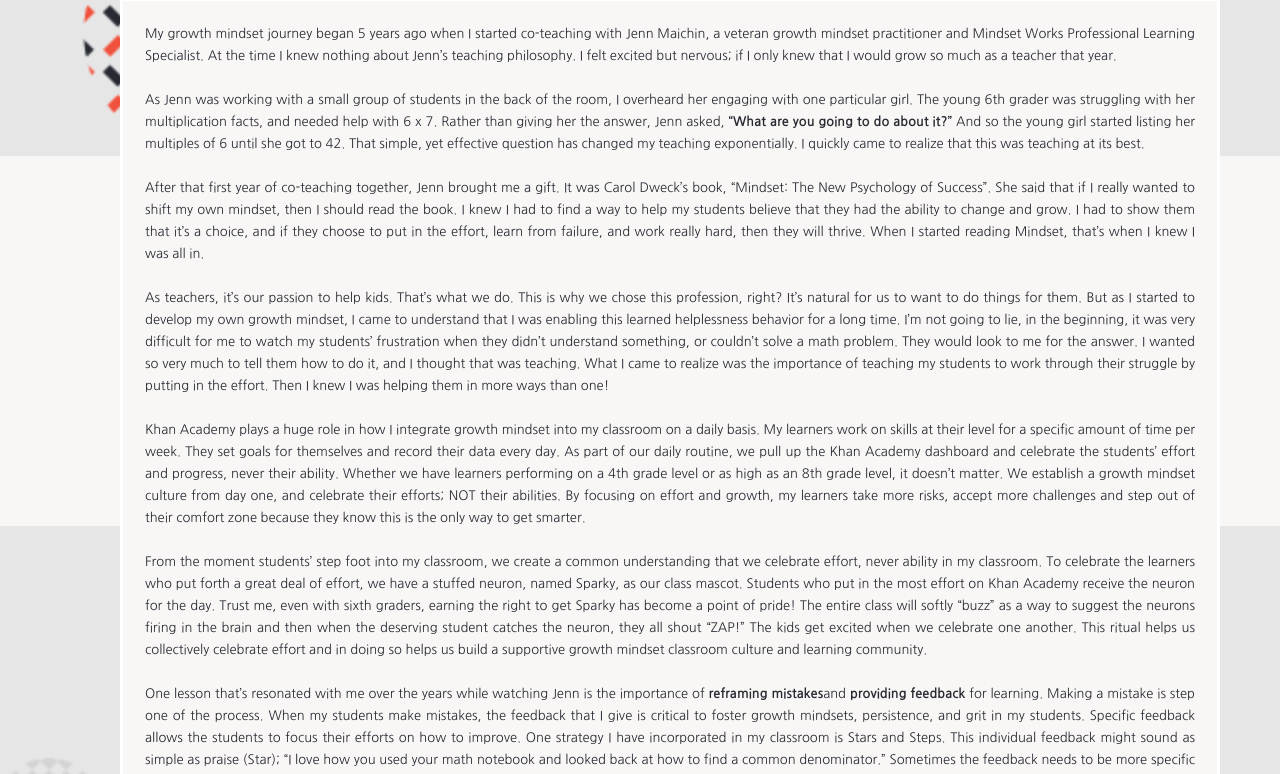
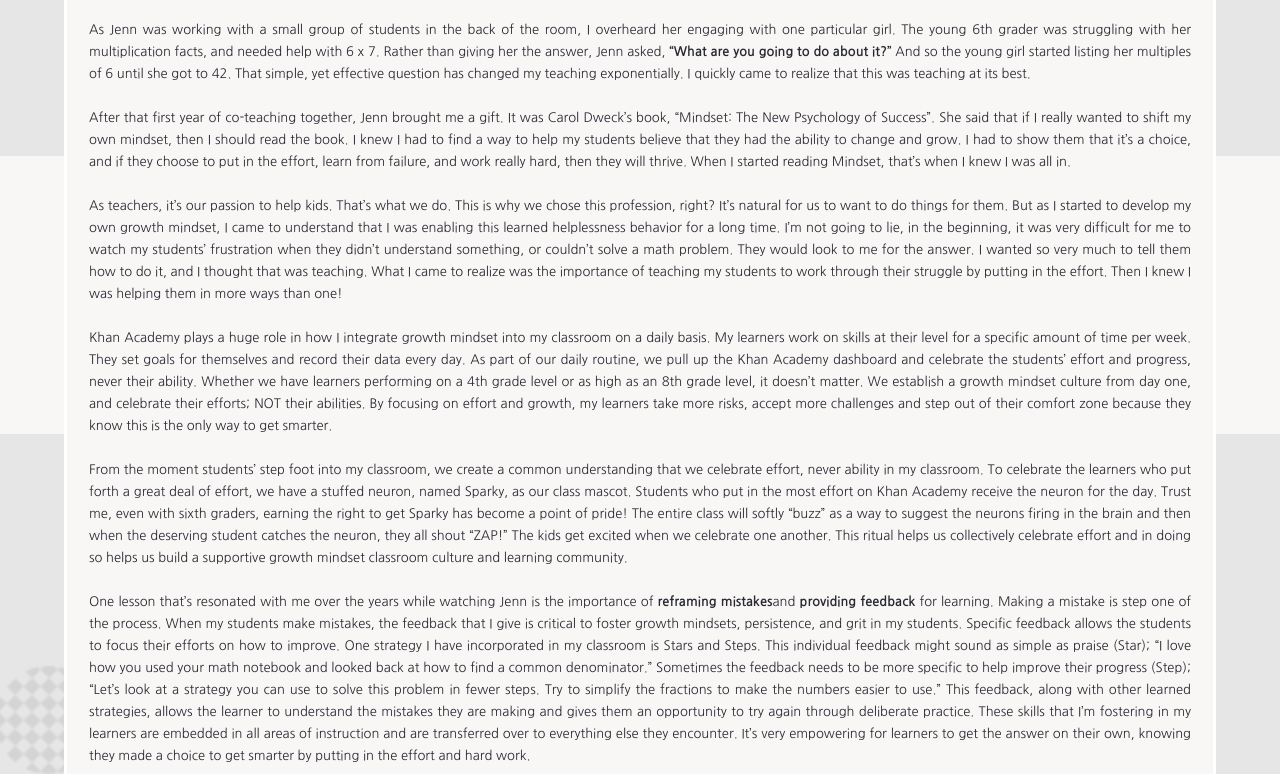
Before and after one commit to shella12/AebinAR, a website: page blog.html in a window 1280 px wide. Shown: the part 426-1200 px from the top of the page. Drawn offline with Linux system fonts and the light colour scheme; a web font is replaced by a local one.

Commit message:
Fix background

```diff
--- a/CSS/blog.css
+++ b/CSS/blog.css
@@ -10,7 +10,7 @@
   --font-para: 'Lato';
 }
 
-.main-container {
+.main-container3 {
   background: #f9f6f6 url(../images/about-bg.png);
   background-repeat: space;
 }
@@ -30,6 +30,14 @@
 }
 
 /* main */
+.main {
+  display: flex;
+  flex-direction: column;
+  width: 100%;
+  margin-top: 4rem;
+  padding: 0 5% 60px 5%;
+}
+
 .main h2.banner-heading3 {
   font-size: 1.9rem;
   line-height: 45px;
--- a/blog.html
+++ b/blog.html
@@ -9,7 +9,7 @@
     <link rel="stylesheet" href="./CSS/blog.css">
 </head>
 <body>
-    <section class="main-container">
+    <section class="main-container3">
         <div class="social-fix">
             <img src="images/github.png" alt="Github icon">
             <img src="images/twitter.png" alt="Twitter icon">
```
